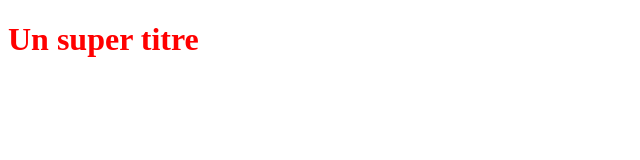
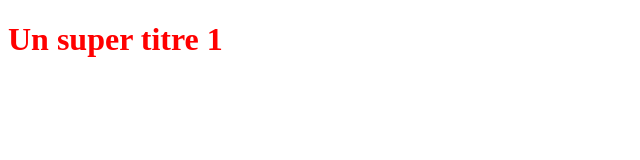
Before and after one commit to Nakiyoune/openClassProject, a plain HTML site: page index.html in a window 1280 px wide. Shown: the full height of the page, 0-640 px from the left. Drawn offline with Linux system fonts and the light colour scheme.

```diff
--- a/index.html
+++ b/index.html
@@ -5,6 +5,6 @@
     <link rel="stylesheet" type="text/css" href="styles.css">
 </head>
 <body>
-    <h1>Un super titre</h1>
+    <h1>Un super titre 1</h1>
 </body>
 </html>
```
